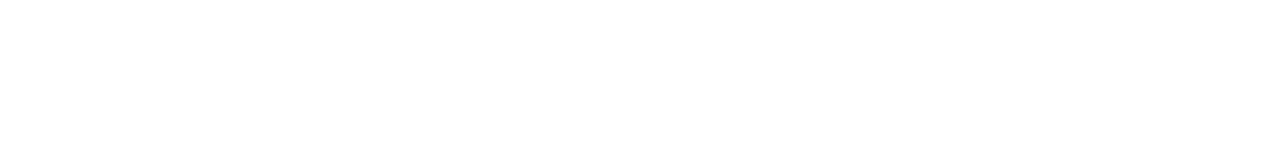
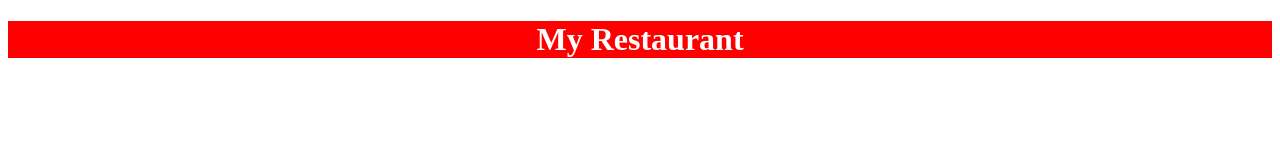
Before and after one commit to CSI-Trainee-2024/Task1_Swati_23153136, a plain HTML site: page index.html in a window 1280 px wide. Drawn offline with Linux system fonts and the light colour scheme.

Commit message:
Heading initialized

```diff
--- a/index.html
+++ b/index.html
@@ -7,6 +7,6 @@
     <link rel="stylesheet" href="style.css">
 </head>
 <body>
-
+    <h1 class="head">My Restaurant</h1>
 </body>
 </html>
--- a/style.css
+++ b/style.css
@@ -0,0 +1,5 @@
+.head{
+    text-align: center;
+    color:White;
+    background-color: red;
+}
```
